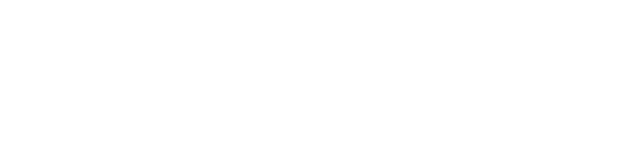
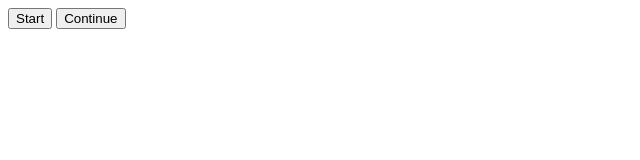
Before and after one commit to Erey2790/pop-quizz, a plain HTML site: page index.html in a window 1280 px wide. Shown: the whole page, without its empty margins (0-640 px from the left). Drawn offline with Linux system fonts and the light colour scheme.

Commit message:
added buttons

```diff
--- a/index.html
+++ b/index.html
@@ -7,6 +7,13 @@
     <title>pop-quizz</title>
 </head>
 <body>
+    <div class="container">
+        <div id="question-section" class="conceal"></div>
+        <div class="menu">
+            <button id="start-button" class="start-button">Start</button>
+            <button id="continue-button" class="continue-button">Continue</button>
+        </div>
+    </div>
 
 </body>
 </html>
```
